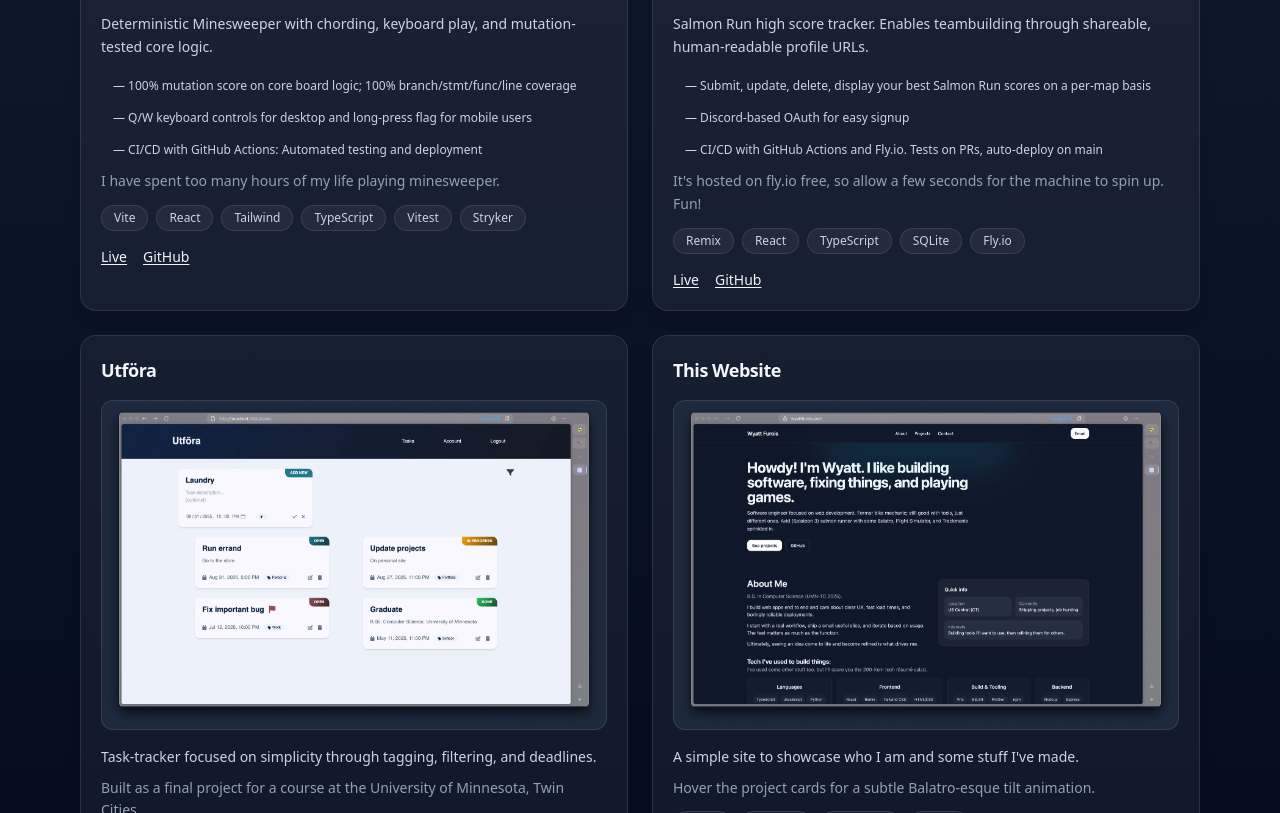
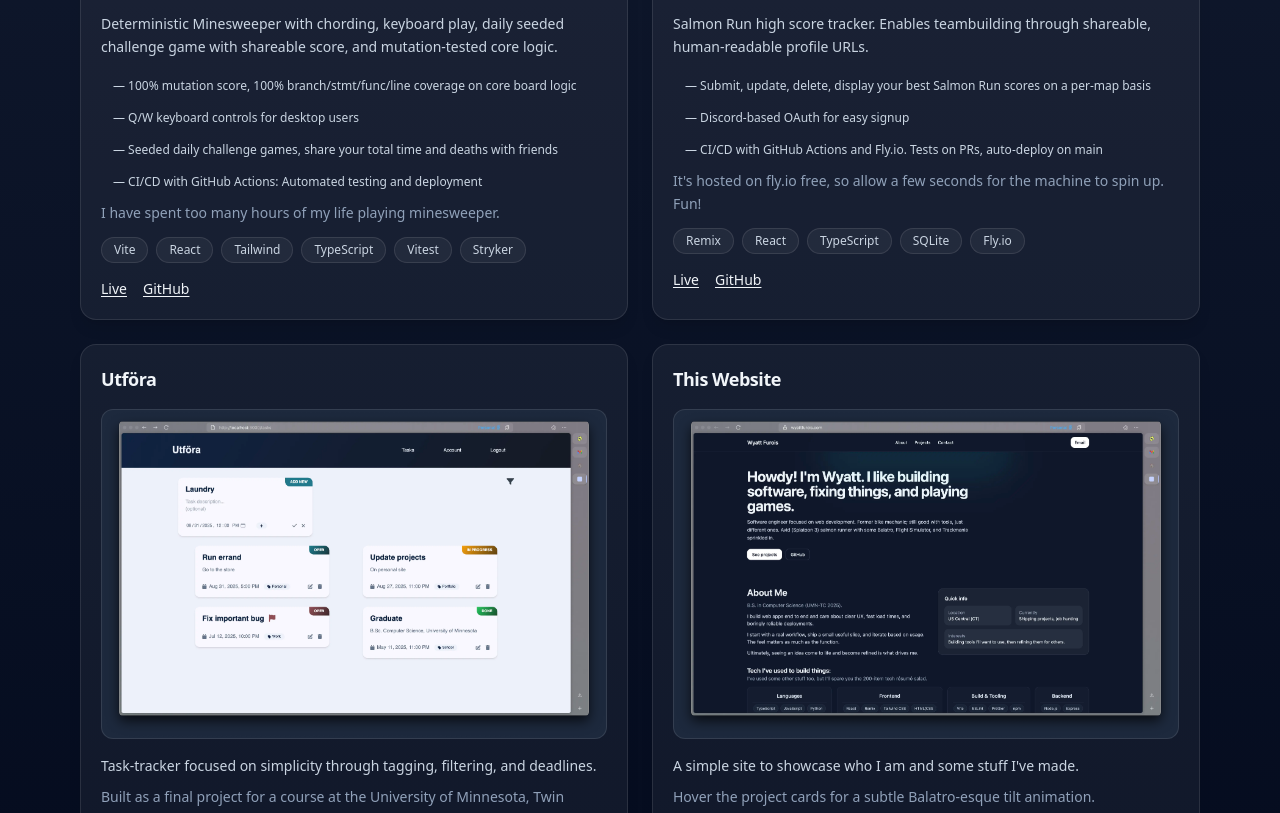
Before and after one commit to tr1ptychs/personal-site, a plain HTML site: page public/index.html in a window 1280 px wide. Shown: the part 1653-2466 px from the top of the page. Drawn offline with Linux system fonts and the light colour scheme.

Commit message:
project update

```diff
--- a/public/projects.js
+++ b/public/projects.js
@@ -2,10 +2,11 @@
   {
     title: "ReactSweeper",
     description:
-      "Deterministic Minesweeper with chording, keyboard play, and mutation-tested core logic.",
+      "Deterministic Minesweeper with chording, keyboard play, daily seeded challenge game with shareable score, and mutation-tested core logic.",
     highlights: [
-      "100% mutation score on core board logic; 100% branch/stmt/func/line coverage",
-      "Q/W keyboard controls for desktop and long-press flag for mobile users",
+      "100% mutation score, 100% branch/stmt/func/line coverage on core board logic",
+      "Q/W keyboard controls for desktop users",
+      "Seeded daily challenge games, share your total time and deaths with friends",
       "CI/CD with GitHub Actions: Automated testing and deployment",
     ],
     subdescription:
```
Also changed, not shown: public/styles.css.
